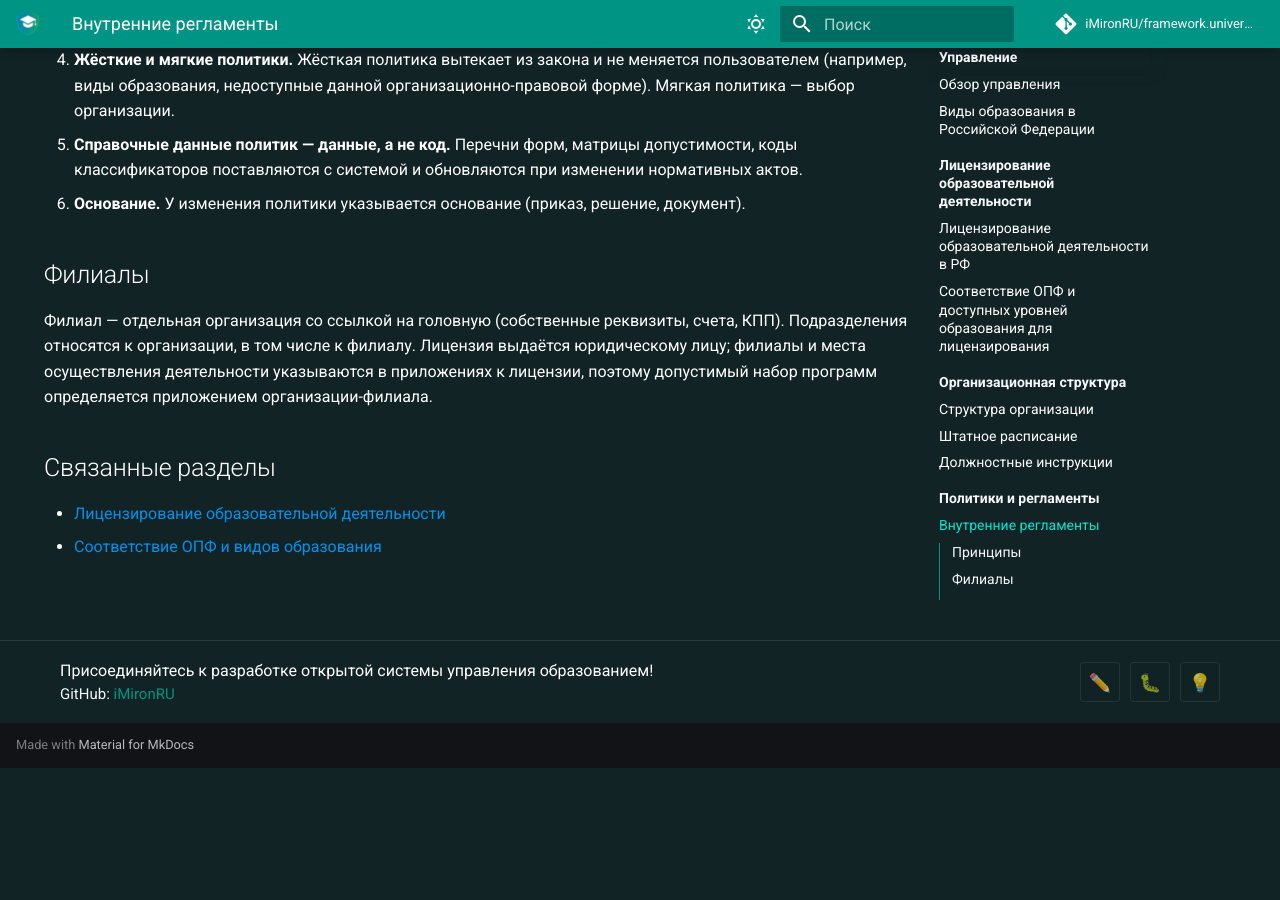
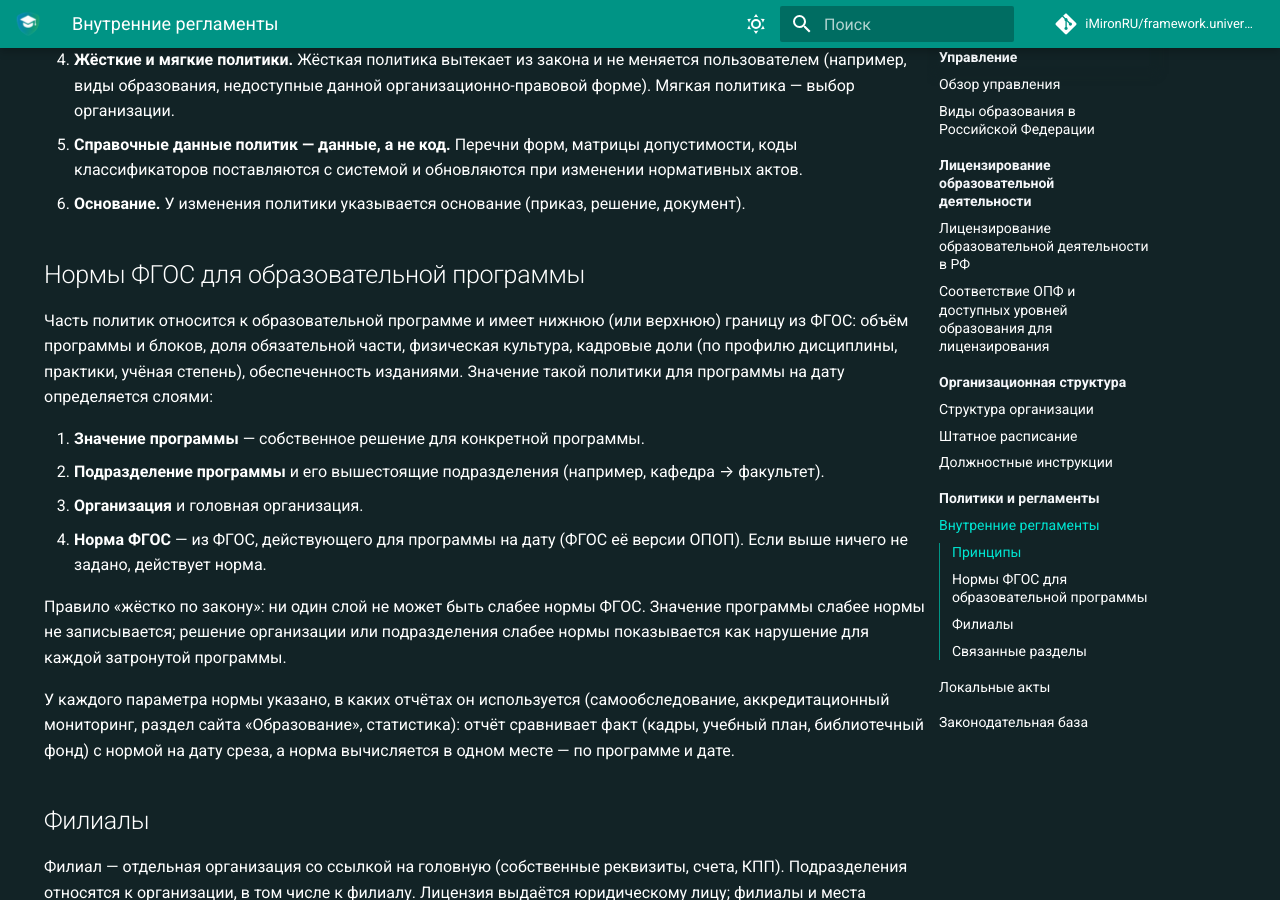
Before and after one commit to iMironRU/framework.univercon.aplicon.ru, an MkDocs documentation site: the page built from docs/management/policies.md, in a window 1280 px wide and 900 px high, scrolled down 546 px. Built offline with MkDocs 1.6.1 and Material for MkDocs 9.7.7, drawn with Linux system fonts in a browser that asks for light colours; comment, search, counter and statistics services are not loaded; before the commit the page ends 1314 px from its top, so only the background shows below that.

Commit message:
Политики: нормы ФГОС для образовательной программы по слоям

```diff
--- a/docs/management/policies.md
+++ b/docs/management/policies.md
@@ -15,6 +15,24 @@
    с системой и обновляются при изменении нормативных актов.
 6. **Основание.** У изменения политики указывается основание (приказ, решение, документ).
 
+## Нормы ФГОС для образовательной программы
+
+Часть политик относится к образовательной программе и имеет нижнюю (или верхнюю) границу из ФГОС: объём программы и блоков,
+доля обязательной части, физическая культура, кадровые доли (по профилю дисциплины, практики, учёная степень), обеспеченность изданиями.
+Значение такой политики для программы на дату определяется слоями:
+
+1. **Значение программы** — собственное решение для конкретной программы.
+2. **Подразделение программы** и его вышестоящие подразделения (например, кафедра → факультет).
+3. **Организация** и головная организация.
+4. **Норма ФГОС** — из ФГОС, действующего для программы на дату (ФГОС её версии ОПОП). Если выше ничего не задано, действует норма.
+
+Правило «жёстко по закону»: ни один слой не может быть слабее нормы ФГОС. Значение программы слабее нормы не записывается;
+решение организации или подразделения слабее нормы показывается как нарушение для каждой затронутой программы.
+
+У каждого параметра нормы указано, в каких отчётах он используется (самообследование, аккредитационный мониторинг, раздел сайта
+«Образование», статистика): отчёт сравнивает факт (кадры, учебный план, библиотечный фонд) с нормой на дату среза, а норма
+вычисляется в одном месте — по программе и дате.
+
 ## Филиалы
 
 Филиал — отдельная организация со ссылкой на головную (собственные реквизиты, счета, КПП). Подразделения относятся к организации,
```
